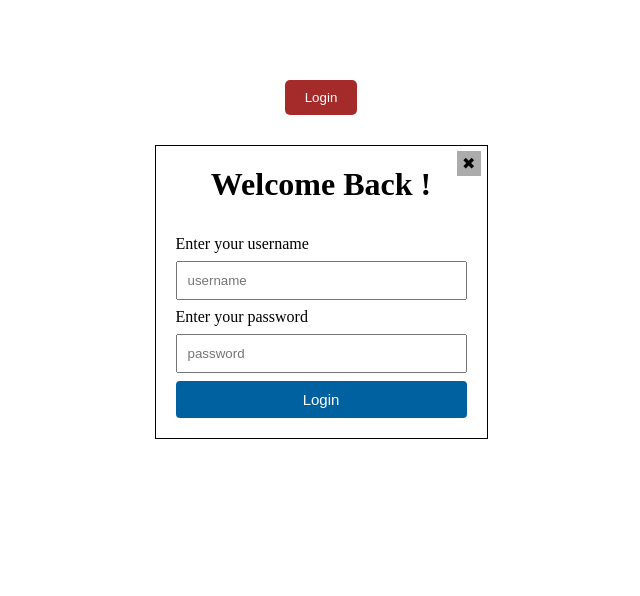
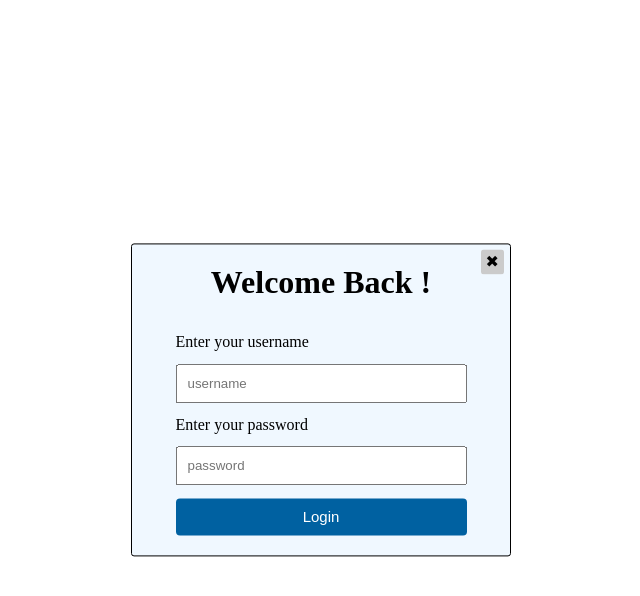
Before and after one commit to damnanuj/popup-form, a plain HTML site: page index.html in a window 1280 px wide. Both pictures are taken after a click on the button "Login". Shown: the whole page, without its empty margins (319-959 px from the left). Drawn offline with Linux system fonts and the light colour scheme.

Commit message:
added transition

```diff
--- a/index.html
+++ b/index.html
@@ -9,15 +9,13 @@
 </head>
 <body>
     <div class="container">
-        <div class="btn-holder">
+        <!-- Login Button -->
+        <div class="btnHolder">
          <button class="btn" >Login</button>
         </div>
-    </div>
 
-
-
-    <div class="formContainer hidelogin ">
-        <div class="formContent">
+        <!-- Form -->
+            <div class="formContainer">
                 <span class="xmark">&#10006;</span>
                 <h1>Welcome Back !</h1>
                 <div class="form">
@@ -30,7 +28,11 @@
                     </form>
                 </div>
             </div>
+
     </div>
+
+
+
 
 
     <script src="script.js"></script>
--- a/script.js
+++ b/script.js
@@ -17,10 +17,11 @@ const formContainer = document.querySelector(".formContainer");
 const hider =document.querySelector(".xmark");
 logBtn.addEventListener("click", () => {
     formContainer.classList.remove("hidelogin");
+    formContainer.classList.add("popupShow")
 });
 
 // hider.addEventListener ("click", () => logBtn.click())
 
 hider.addEventListener("click", () => {
-    formContainer.classList.add("hidelogin")
+    formContainer.classList.remove("popupShow")
 })
--- a/style.css
+++ b/style.css
@@ -9,10 +9,11 @@
 }
 .container{
     width: 100vw;
-
+    height: 100vh;
+    /* background-color: aqua; */
     justify-content: center;
+    align-items: center;
     display: flex;
-    margin-top:80px;
     cursor: pointer;
 }
 
@@ -29,33 +30,38 @@
     cursor: pointer;
 }
 
-
 .formContainer{
-   margin-top: 30px;
-  width: 100%;
-  display: flex;
-  justify-content: center;
-
-}
-
-.formContent{
     display: flex;
     flex-direction: column;
     align-items: center;
+    background-color: aliceblue;
+    width: 380px;
+    padding: 20px;
+    display: flex;
     gap: 2rem;
+    transition: top 0.4s linear;
     border: 1px solid black;
-    /* background-color: blueviolet; */
-    padding: 20px;
-    position: relative;
-
+    border-radius: 3px;
+    position: absolute;
+    top: 2%;
+    left: 50%;
+    transform: translate(-50%, -50%) scale(0.1);
+    transition: all 0.4s;
+    visibility: hidden;
+}
+.popupShow{
+    transform: translate(-50%, -50%) scale(1);
+    top: 50%;
+    visibility: visible;
 }
 .xmark{
     position: absolute;
     top: 5px;
     right:6px;
-    background-color: rgb(171, 171, 171);
+    background-color: rgb(203, 203, 203);
     padding: 2px 4px;
     cursor: pointer;
+    border-radius: 3px;
     border: 1px solid transparent;
     transition: all 0.3s ease-in-out;
 
@@ -67,13 +73,11 @@
 form{
     display: flex;
     flex-direction: column;
-    gap: 8px;
+    gap: 0.8rem;
+}
 
-
-}
 input{
     padding: 10px 100px 10px 10px;
-
 }
 
 .loginBtn{
@@ -89,7 +93,3 @@ input{
     cursor: pointer;
     background-color: rgb(0, 63, 105);
 }
-
-.hidelogin{
-    display: none;
-}
```
Lines whose indentation alone changed are shown as unchanged.
